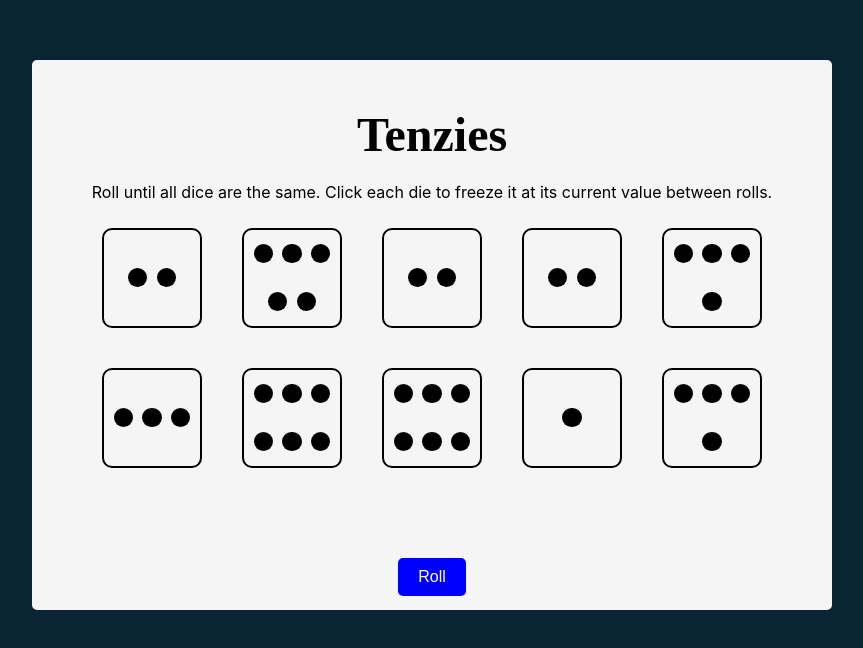
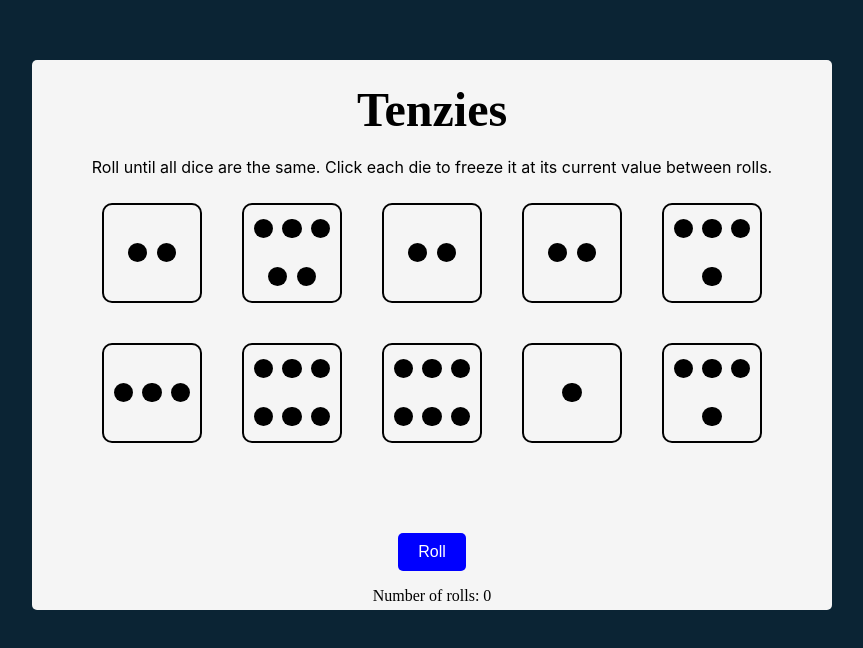
Before and after one commit to MihaiAlexandru333/TenziesVite, a React (Vite) app: page / in a window 1280 px wide. Shown: the top 648 px of the page, without its empty margins (208-1071 px from the left). Built offline with nearby package versions, Linux system fonts and the light colour scheme.

Commit message:
add counter component for nr of rolls

```diff
--- a/src/App.jsx
+++ b/src/App.jsx
@@ -1,9 +1,11 @@
 import Die from './Die'
 import Button from './Button'
+import TimesRolled from './TimesRolled'
 import { useState, useEffect } from 'react'
 import { nanoid } from 'nanoid'
 import React from 'react'
 import Confetti from 'react-confetti'
+
 
 import './App.css'
 
@@ -11,6 +13,7 @@ export default function App() {
 
   const [dice, setDice] = useState(allNewDice())
   const [tenzies, setTenzies] = useState(false)
+  const [rolls, setRolls] = useState(0)
 
   React.useEffect(() => {
     //check if all dice are held
@@ -23,9 +26,6 @@ export default function App() {
       setTenzies(true)
       console.log('TENZIES!')
     }
-
-
-
   }, [dice])
 
   function allNewDice() {
@@ -45,6 +45,7 @@ export default function App() {
     if (tenzies) {
       setDice(allNewDice())
       setTenzies(false)
+      setRolls(0)
     } else {
       const updatedDice = dice.map(die => {
         if (!die.isHeld) {
@@ -54,6 +55,7 @@ export default function App() {
         }
       })
       setDice(updatedDice)
+      setRolls((oldRolls) => oldRolls + 1)
     }
   }
 
@@ -89,6 +91,7 @@ export default function App() {
         {diceElements}
       </div>
       <Button text={tenzies ? 'New Game' : 'Roll'} onClick={rollDice} />
+      <TimesRolled rolls={rolls} />
     </main>
   )
 }
--- /dev/null
+++ b/src/TimesRolled.jsx
@@ -0,0 +1,10 @@
+
+
+
+export default function TimesRolled(props) {
+    return (
+        <div className="times-rolled">
+            <p>Number of rolls: {props.rolls}</p>
+        </div>
+    )
+}
```
